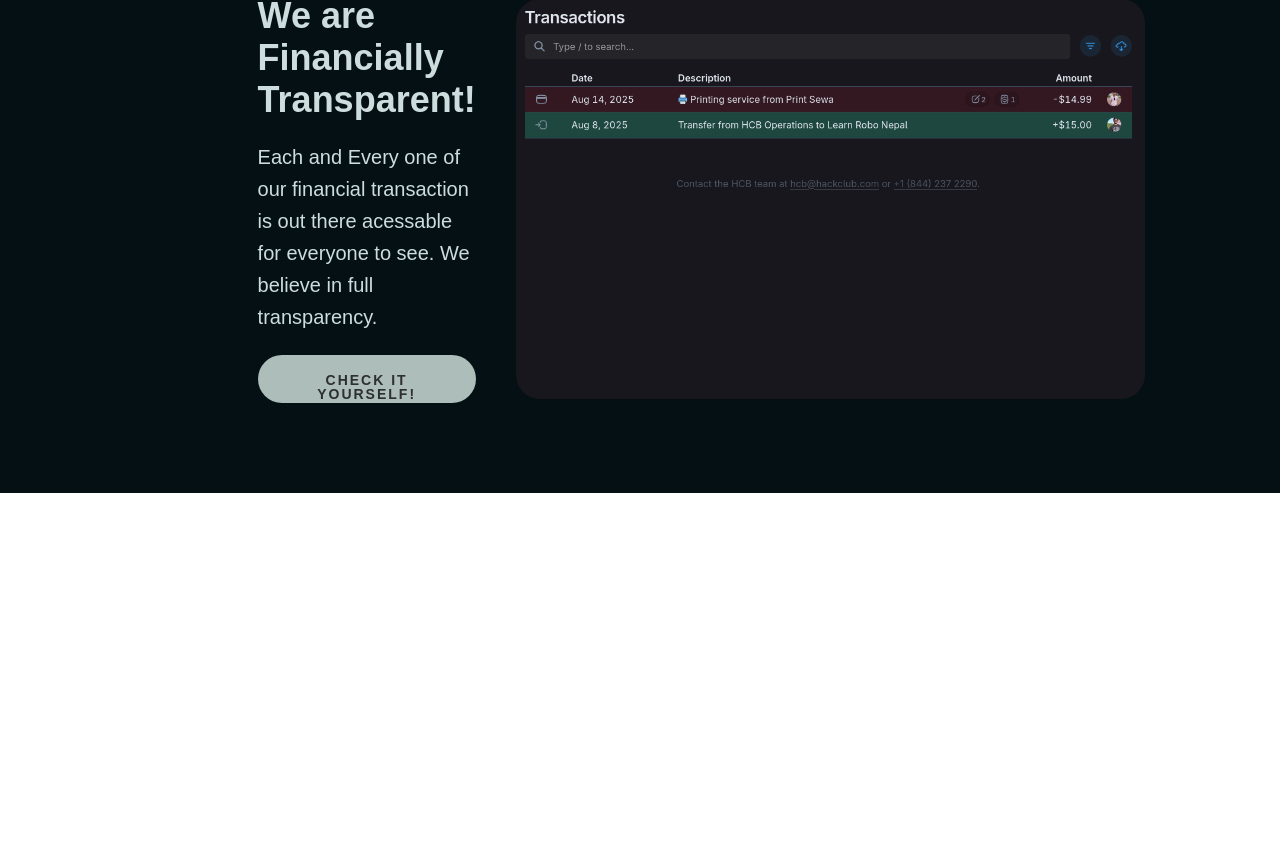
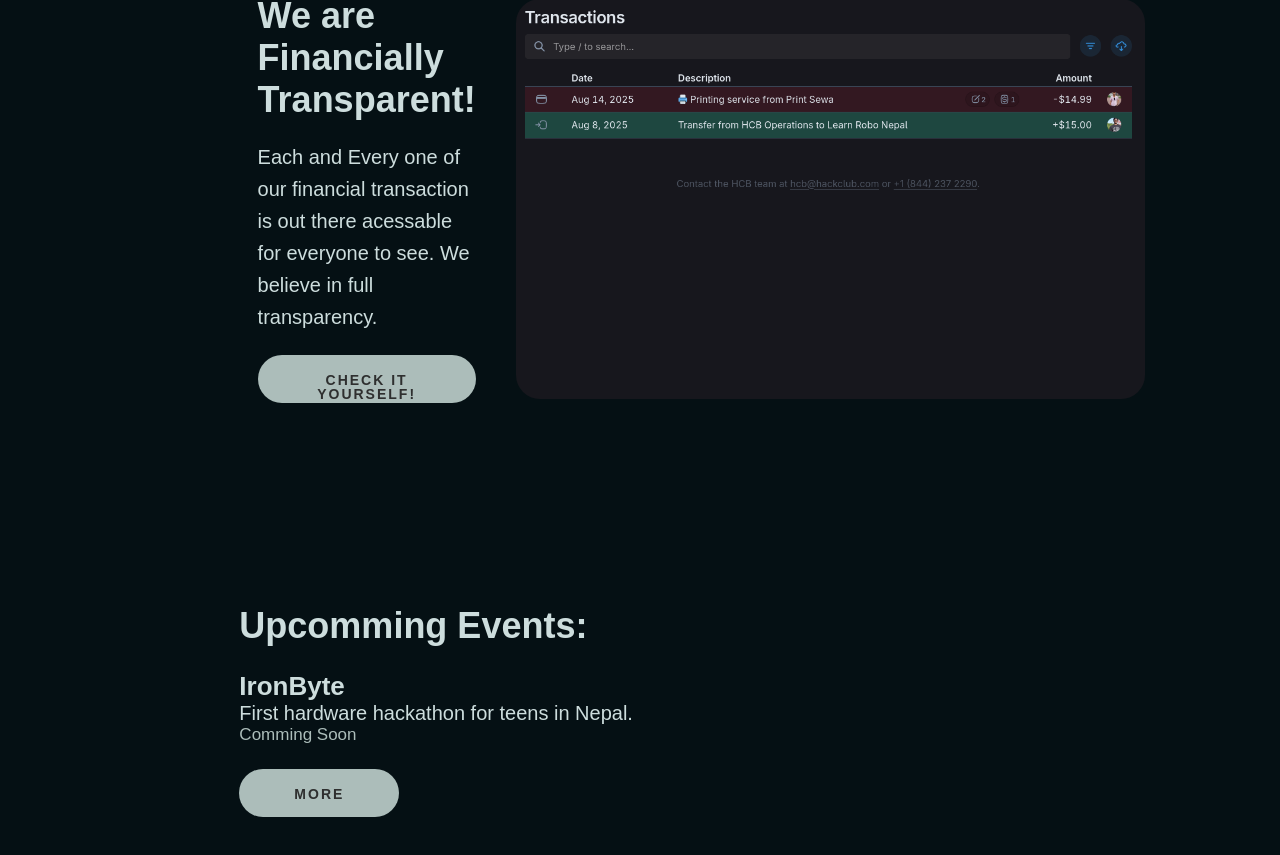
Before and after one commit to Abhinav2065/LaernRobonpWebsite, a React (Vite) app: page / in a window 1280 px wide. Shown: the part 1587-2442 px from the top of the page. Before the commit the page ends 2080 px from the top, so only its background shows below. Built offline with nearby package versions, Linux system fonts and the light colour scheme; the HTML template or start-up script is replaced by a standard one.

Commit message:
made an events section

```diff
--- a/src/App.jsx
+++ b/src/App.jsx
@@ -4,6 +4,8 @@ import Hero from './components/Hero'
 import Navbar from './components/Navbar'
 import Impact from './components/Impact'
 import Transparency from './components/Transparency'
+import Events from './components/Events'
+import Footer from './components/Footer'
 import "./index.css"
 
 function App() {
@@ -18,6 +20,8 @@ function App() {
               <Hero/>
               <Impact/>
               <Transparency/>
+              <Events/>
+              <Footer/>
               </>
             }>
 
--- /dev/null
+++ b/src/components/Events.jsx
@@ -0,0 +1,21 @@
+import React from 'react'
+import "../style/Events.css"
+
+
+const Events = () => {
+  return (
+    <div>
+        <div className="events">
+            <h3>Upcomming Events:</h3>
+            <div className="event">
+                <h4>IronByte</h4>
+                <p>First hardware hackathon for teens in Nepal.</p>
+                <div className="date"><p>Comming Soon</p></div>
+                <div className="btn">More</div>
+            </div>
+        </div>
+    </div>
+  )
+}
+
+export default Events
--- /dev/null
+++ b/src/components/Footer.jsx
@@ -0,0 +1,13 @@
+import React from 'react'
+
+const Footer = () => {
+  return (
+    <div>
+        <div className="footer">
+
+        </div>
+    </div>
+  )
+}
+
+export default Footer
--- /dev/null
+++ b/src/style/Events.css
@@ -0,0 +1,55 @@
+.events {
+    background: #051014;
+    color: #CDDDDD;
+    padding: 60px 18.7%;
+    padding-top: 7rem;
+}
+
+
+.events h3 {
+    font-size: 36px;
+    padding-bottom: 3%;
+}
+
+.events h4 {
+    font-size: 26px;
+    align-items: left;
+}
+
+.events p {
+    font-size: 20px;
+}
+
+.btn {
+    display: inline-block;
+    outline: none;
+    cursor: pointer;
+    font-size: 14px;
+    line-height: 1;
+    border-radius: 500px;
+    transition-property: background-color, border-color, color, box-shadow, filter;
+    transition-duration: 0.3s;
+    border: 1px solid transparent;
+    letter-spacing: 2px;
+    min-width: 160px;
+    text-transform: uppercase;
+    white-space: normal;
+    font-weight: 700;
+    text-align: center;
+    padding: 17px 48px;
+    color: #2E2F2F;
+    background-color: #ACBDBA;
+    height: 48px;
+    margin-top: 3%;
+}
+
+.btn:hover {
+    transform: scale(1.04);
+    background-color: #9fadab;
+}
+
+
+.date  p {
+    font-size: 17px;
+    color: #ACBDBA;
+}
```
Also changed, not shown: src/style/Footer.css (added).
